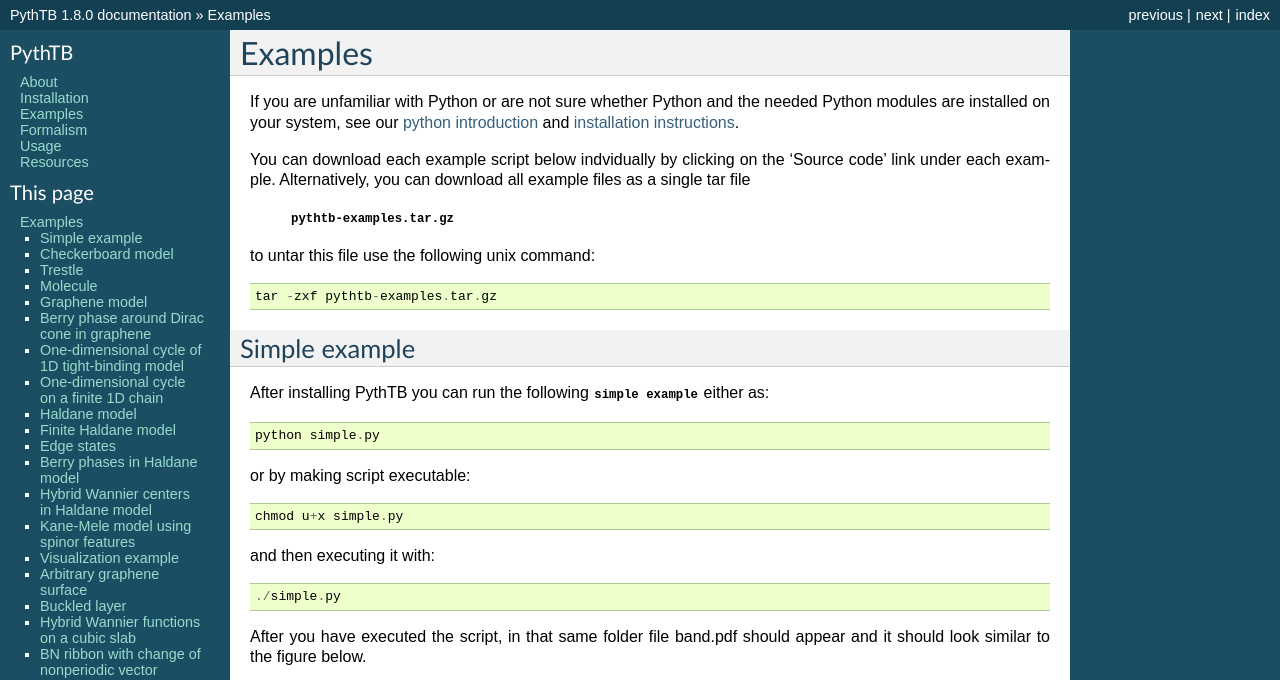
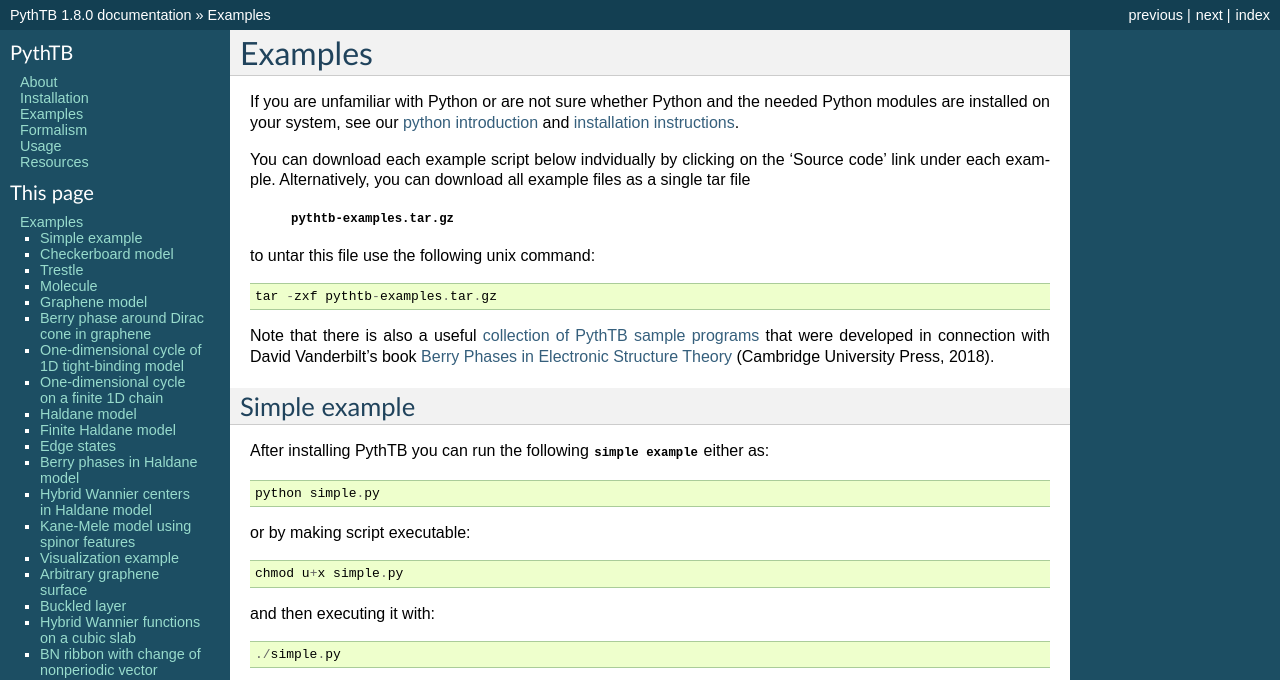
Before and after one commit to treycole/pythtb, a Sphinx documentation site: the page built from website/source/examples.rst, in a window 1280 px wide and 900 px high, cut to the strip 0-680 px from the top of the window. Built offline with Sphinx 7.4.7, drawn with Linux system fonts in a browser that asks for light colours; formulas are drawn with MathJax 3.

Commit message:
Added link to example programs for my book.

```diff
--- a/website/source/examples.rst
+++ b/website/source/examples.rst
@@ -17,6 +17,12 @@
         tar -zxf pythtb-examples.tar.gz
 
 .. _simple-example:
+
+Note that there is also a useful `collection of PythTB sample programs
+<https://minisites.cambridgecore.org/berryphases/ptb_samples.html>`_ that
+were developed in connection with David Vanderbilt's book `Berry Phases in
+Electronic Structure Theory <https:/www.cambridge.org/9781107157651>`_
+(Cambridge University Press, 2018).
 
 Simple example
 --------------
```
